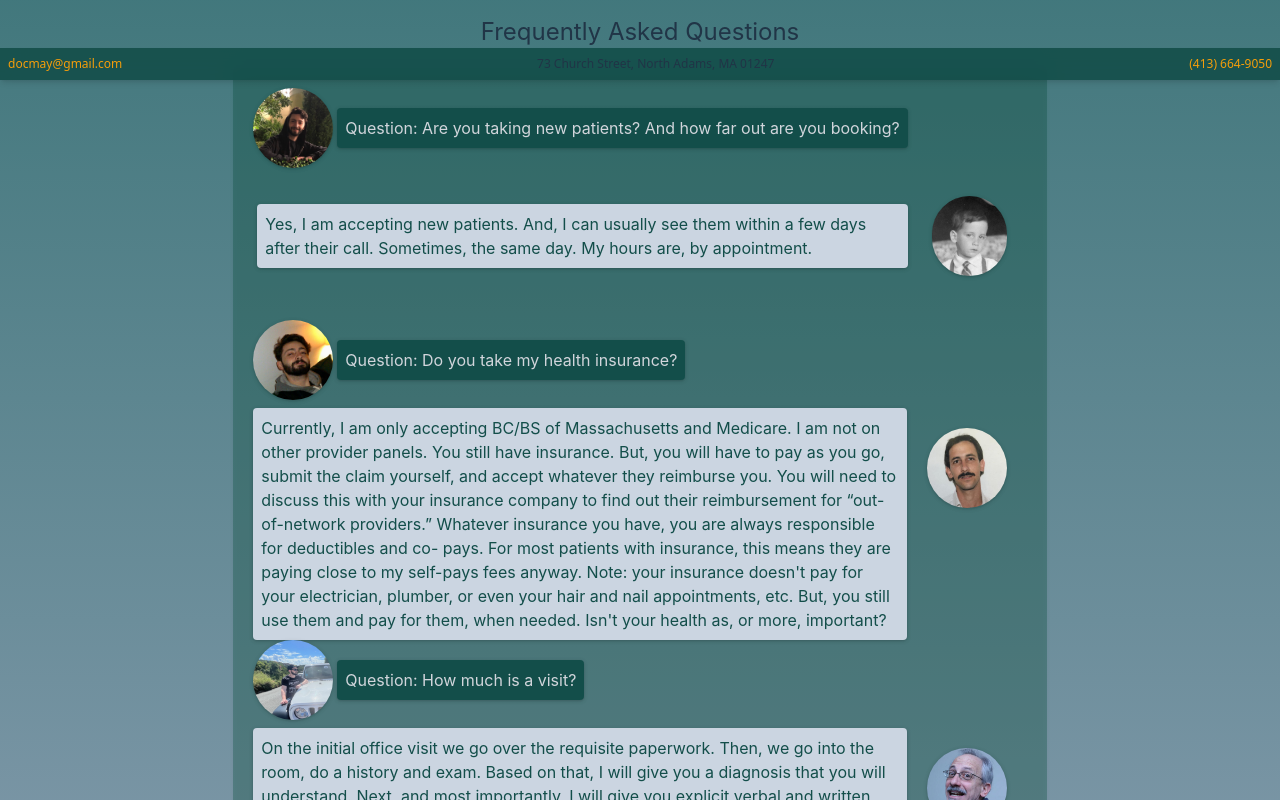
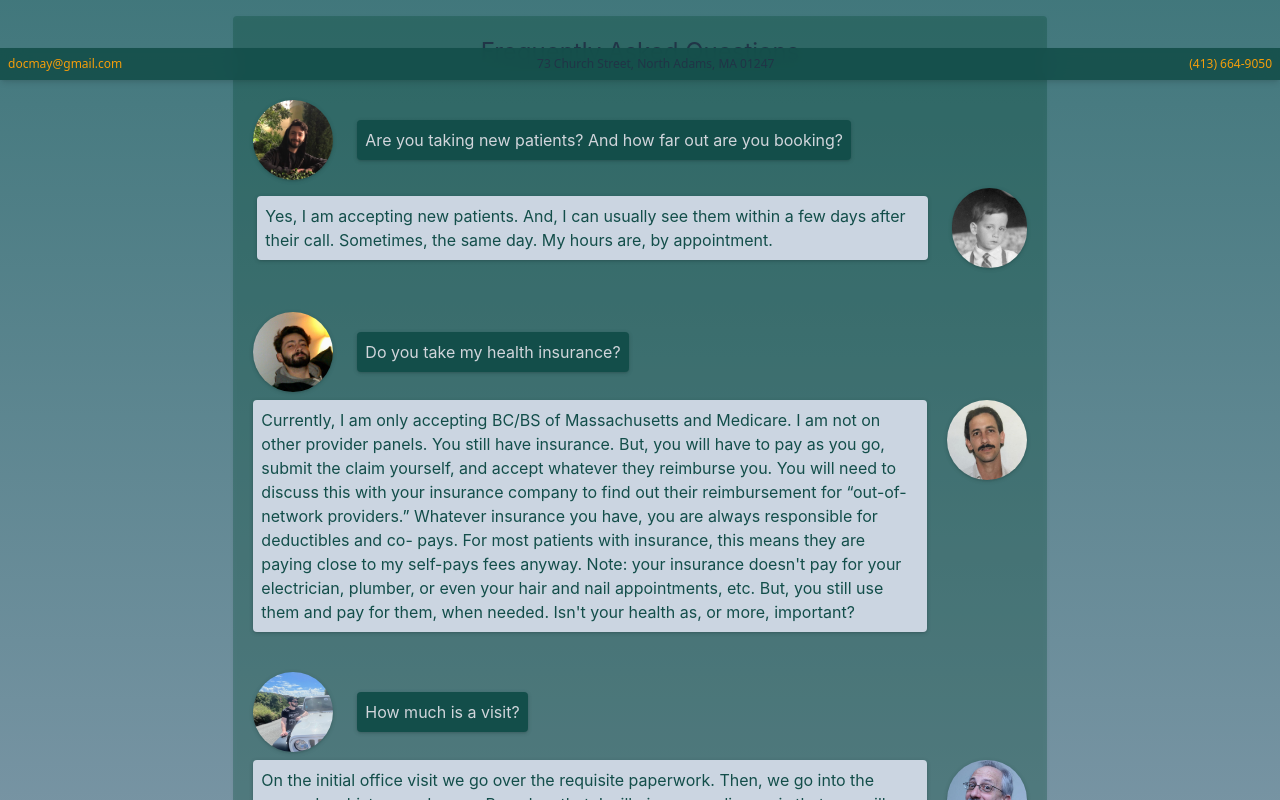
Before and after one commit to maxmay94/dr_may, a React (Vite) app: page / in a window 1280 px wide. Shown: the part 720-1520 px from the top of the page. Built offline with nearby package versions, Linux system fonts and the light colour scheme.

Commit message:
update FAQ

```diff
--- a/src/pages/Landing/Landing.jsx
+++ b/src/pages/Landing/Landing.jsx
@@ -41,30 +41,31 @@ const Landing = () => {
 
         <br />
 
-        <p className="text-center text-2xl m-5">
+        <div className="m-5  bg-emerald-900/30 p-5 rounded drop-shadow">
+        <p className="text-center text-2xl mb-8">
           Frequently Asked Questions
         </p>
-        <div className="m-5 bg-emerald-900/30 p-5 rounded drop-shadow">
 
           {/* //////////////////////////////////////////////////////////////////////////////////////////////////////////////////////// */}
 
+          {/* QUESTION */}
           <div className="flex">
             <img
-              className="rounded-full w-20 h-20 drop-shadow hover:animate-spin"
+              className="rounded-full mr-5 w-20 h-20 drop-shadow hover:animate-spin"
               src="/src/images/max_bush.jpeg"
               alt="max_behind_bush" />
             <div className="bg-teal-900 text-gray-300 m-1 my-auto p-2 drop-shadow rounded">
-              Question: Are you taking new patients? And how far out are you booking?
+              Are you taking new patients? And how far out are you booking?
             </div>
           </div>
-
+          {/* ANSWER */}
           <div className="flex mt-2">
             <div className="bg-slate-300 text-teal-900 m-1 my-auto p-2 drop-shadow rounded">
               Yes, I am accepting new patients. And, I can usually see them within a few days after
               their call. Sometimes, the same day. My hours are, by appointment.
             </div>
             <img
-              className="rounded-full m-5 w-20 h-20 drop-shadow hover:animate-spin"
+              className="rounded-full ml-5 w-20 h-20 drop-shadow hover:animate-spin"
               src="/src/images/baby_dad_head.jpeg"
               alt="baby_dad_head"/>
           </div>
@@ -73,19 +74,19 @@ const Landing = () => {
 
           {/* //////////////////////////////////////////////////////////////////////////////////////////////////////////////////////// */}
 
-
-          <div className="flex">
+          {/* QUESTION */}
+          <div className="flex mt-5">
             <img
-              className="rounded-full w-20 h-20 drop-shadow hover:animate-spin"
+              className="rounded-full mr-5 w-20 h-20 drop-shadow hover:animate-spin"
               src="/src/images/max_cool.jpg"
               alt="max_2_cool_4_cool" />
             <div className="bg-teal-900 text-gray-300 m-1 my-auto p-2 drop-shadow rounded">
-              Question: Do you take my health insurance?
+              Do you take my health insurance?
             </div>
           </div>
-
+          {/* ANSWER */}
           <div className="flex mt-2">
-            <div className="bg-slate-300 text-teal-900 m-0 my-auto p-2 drop-shadow rounded">
+            <div className="bg-slate-300 text-teal-900 my-auto p-2 drop-shadow rounded">
               Currently, I am only accepting BC/BS of Massachusetts and Medicare. I am not on
               other provider panels. You still have insurance. But, you will have to pay as you go, submit
               the claim yourself, and accept whatever they reimburse you. You will need to discuss this
@@ -99,26 +100,26 @@ const Landing = () => {
               health as, or more, important?
             </div>
             <img
-              className="rounded-full m-5 w-20 h-20 drop-shadow hover:animate-spin"
+              className="rounded-full ml-5 w-20 h-20 drop-shadow hover:animate-spin"
               src="/src/images/dad_headshot.jpeg"
               alt="normal_dad_head"/>
           </div>
 
                     {/* //////////////////////////////////////////////////////////////////////////////////////////////////////////////////////// */}
 
-
-                    <div className="flex">
+          {/* QUESTION */}
+          <div className="flex mt-10">
             <img
-              className="rounded-full w-20 h-20 drop-shadow hover:animate-spin"
+              className="rounded-full mr-5 w-20 h-20 drop-shadow hover:animate-spin"
               src="/src/images/max_jeep.jpg"
               alt="max_jeep" />
             <div className="bg-teal-900 text-gray-300 m-1 my-auto p-2 drop-shadow rounded">
-              Question: How much is a visit?
+              How much is a visit?
             </div>
           </div>
-
+          {/* ANSWER */}
           <div className="flex mt-2">
-            <div className="bg-slate-300 text-teal-900 m-0 my-auto p-2 drop-shadow rounded">
+            <div className="bg-slate-300 text-teal-900 my-auto p-2 drop-shadow rounded">
               On the initial office visit we go over the requisite paperwork. Then, we go into the room,
               do a history and exam. Based on that, I will give you a diagnosis that you will understand.
               Next, and most importantly, I will give you explicit verbal and written home instructions to
@@ -127,12 +128,13 @@ const Landing = () => {
 
             </div>
             <img
-              className="rounded-full m-5 w-20 h-20 drop-shadow hover:animate-spin"
+              className="rounded-full ml-5 w-20 h-20 drop-shadow hover:animate-spin"
               src="/src/images/serenity_dad_head.jpeg"
               alt="normal_dad_head"/>
           </div>
+          {/* ANSWER pt. 2 */}
           <div className="flex mt-2">
-            <div className="bg-slate-300 text-teal-900 m-0 my-auto p-2 drop-shadow rounded">
+            <div className="bg-slate-300 text-teal-900 my-auto p-2 drop-shadow rounded">
               <div className="text-orange-700">
                 Note for Medicare patients:
               </div>
@@ -142,7 +144,7 @@ const Landing = () => {
               probably cover the remaining 20%.
             </div>
             <img
-              className="rounded-full m-5 w-20 h-20 drop-shadow hover:animate-spin"
+              className="rounded-full ml-5 w-20 h-20 drop-shadow hover:animate-spin"
               src="/src/images/dad_black_eye.jpeg"
               alt="normal_dad_head"/>
           </div>
```
